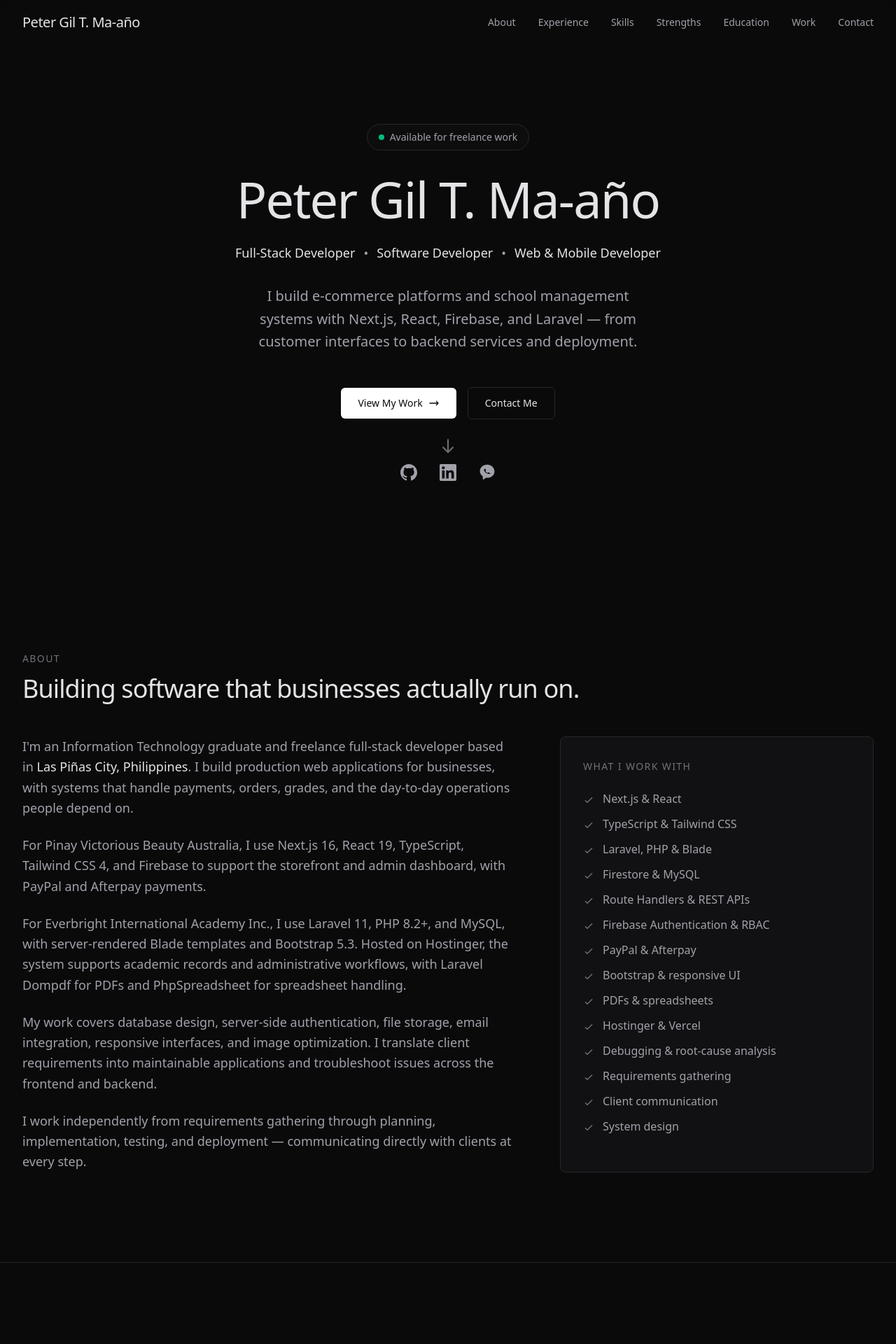
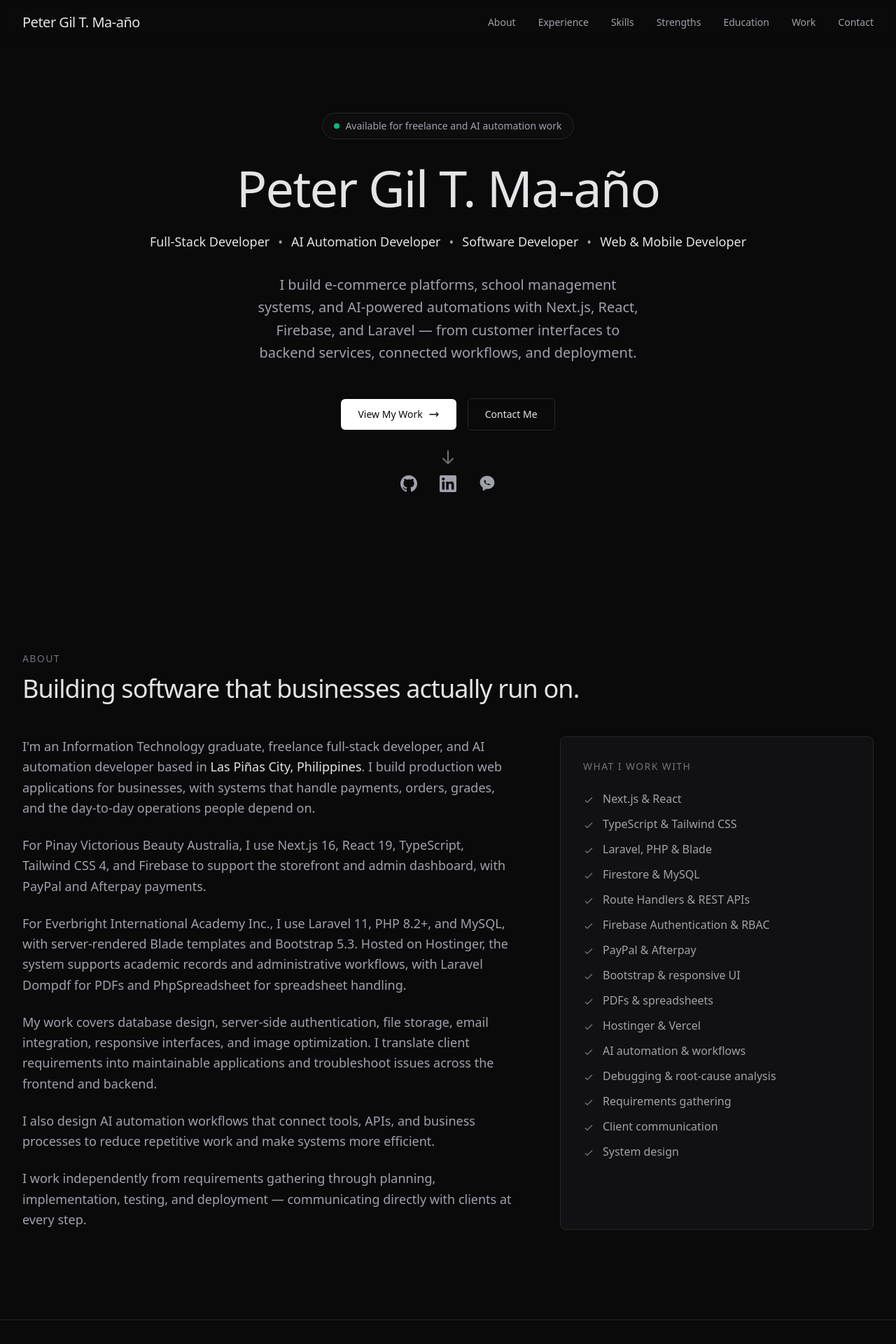
Before and after one commit to Ma-ano/Ma-ano_Portfolio, a React (Vite) app: page / in a window 1280 px wide. Shown: the top 1920 px of the page at 70% size. Built offline with nearby package versions, Linux system fonts and the light colour scheme.

Commit message:
Add AI automation to portfolio profile

```diff
--- a/index.html
+++ b/index.html
@@ -4,13 +4,13 @@
     <meta charset="UTF-8" />
     <link rel="icon" type="image/svg+xml" href="/favicon.svg" />
     <meta name="viewport" content="width=device-width, initial-scale=1.0" />
-    <meta name="description" content="Peter Gil T. Ma-año — Full-stack developer building e-commerce and school management applications with Next.js, React, TypeScript, Firebase, and Laravel." />
+    <meta name="description" content="Peter Gil T. Ma-año — Full-stack and AI automation developer building e-commerce, school management, and automated business systems with Next.js, React, Firebase, and Laravel." />
     <meta property="og:title" content="Peter Gil T. Ma-año — Full-Stack Developer Portfolio" />
-    <meta property="og:description" content="Full-stack developer building e-commerce and school management applications with Next.js, React, TypeScript, Firebase, and Laravel." />
+    <meta property="og:description" content="Full-stack and AI automation developer building e-commerce, school management, and automated business systems with Next.js, React, Firebase, and Laravel." />
     <meta property="og:type" content="website" />
     <meta name="twitter:card" content="summary_large_image" />
     <meta name="twitter:title" content="Peter Gil T. Ma-año — Full-Stack Developer Portfolio" />
-    <meta name="twitter:description" content="Full-stack developer building e-commerce and school management applications with Next.js, React, TypeScript, Firebase, and Laravel." />
+    <meta name="twitter:description" content="Full-stack and AI automation developer building e-commerce, school management, and automated business systems with Next.js, React, Firebase, and Laravel." />
     <title>Peter Gil T. Ma-año — Full-Stack Developer Portfolio</title>
   </head>
   <body>
--- a/src/components/about/profile.tsx
+++ b/src/components/about/profile.tsx
@@ -26,7 +26,8 @@ export default function About() {
             className="lg:col-span-3 space-y-6 text-lg leading-relaxed text-text-muted"
           >
             <p>
-              I'm an Information Technology graduate and freelance full-stack developer based in{' '}
+              I'm an Information Technology graduate, freelance full-stack developer, and AI
+              automation developer based in{' '}
               <span className="text-text">{profile.location}</span>. I build production web
               applications for businesses, with systems that handle
               payments, orders, grades, and the day-to-day operations people depend on.
@@ -47,6 +48,10 @@ export default function About() {
               email integration, responsive interfaces, and image optimization. I translate
               client requirements into maintainable applications and troubleshoot issues
               across the frontend and backend.
+            </p>
+            <p>
+              I also design AI automation workflows that connect tools, APIs, and business
+              processes to reduce repetitive work and make systems more efficient.
             </p>
             <p>
               I work independently from requirements gathering through planning, implementation,
@@ -78,6 +83,7 @@ export default function About() {
                   'Bootstrap & responsive UI',
                   'PDFs & spreadsheets',
                   'Hostinger & Vercel',
+                  'AI automation & workflows',
                   'Debugging & root-cause analysis',
                   'Requirements gathering',
                   'Client communication',
--- a/src/components/contact/contact.tsx
+++ b/src/components/contact/contact.tsx
@@ -17,9 +17,9 @@ export default function Contact() {
             Have a project in mind? Let's build it.
           </h2>
           <p className="section-subtitle">
-            I'm available for freelance and software development work. Whether you need a full
-            application built from the ground up or an existing system improved, I'd like to
-            hear about it.
+            I'm available for freelance software development and AI automation work. Whether you
+            need a full application, an automated workflow, or an existing system improved, I'd
+            like to hear about it.
           </p>
         </motion.div>
 
--- a/src/components/experience/timeline.tsx
+++ b/src/components/experience/timeline.tsx
@@ -14,7 +14,7 @@ const responsibilities = [
   {
     title: 'Sound engineering practices',
     description:
-      'Build with Next.js, React, Firebase, and Laravel MVC with Blade, covering database design, server-side authentication, payment and email integration, PDF and spreadsheet handling, and responsive interfaces.',
+      'Build with Next.js, React, Firebase, and Laravel MVC with Blade, covering database design, server-side authentication, payment and email integration, PDF and spreadsheet handling, responsive interfaces, and AI automation workflows.',
   },
 ]
 
@@ -42,7 +42,7 @@ export default function Experience() {
             transition={{ duration: 0.6, ease: 'easeOut', delay: 0.1 }}
             className="lg:col-span-4"
           >
-            <h3 className="text-xl font-medium text-text">Freelance Full-Stack Developer</h3>
+            <h3 className="text-xl font-medium text-text">Freelance Full-Stack & AI Automation Developer</h3>
             <p className="mt-2 text-base text-text-muted">Philippines</p>
             <p className="mt-1 text-sm text-text-subtle">2025 – Present</p>
             <p className="mt-6 text-base leading-relaxed text-text-muted">
--- a/src/components/heroes/hero.tsx
+++ b/src/components/heroes/hero.tsx
@@ -21,7 +21,7 @@ export default function Hero() {
                 <span className="animate-ping absolute inline-flex h-full w-full rounded-full bg-emerald-500 opacity-75" />
                 <span className="relative inline-flex rounded-full h-2 w-2 bg-emerald-500" />
               </span>
-              Available for freelance work
+              Available for freelance and AI automation work
             </span>
           </motion.div>
 
@@ -43,6 +43,8 @@ export default function Hero() {
           >
             <span className="font-medium text-text">Full-Stack Developer</span>
             <span aria-hidden="true">•</span>
+            <span className="font-medium text-text">AI Automation Developer</span>
+            <span aria-hidden="true">•</span>
             <span className="font-medium text-text">Software Developer</span>
             <span aria-hidden="true">•</span>
             <span className="font-medium text-text">Web & Mobile Developer</span>
@@ -54,8 +56,9 @@ export default function Hero() {
             transition={{ duration: 0.8, ease: 'easeOut', delay: 0.3 }}
             className="mt-8 text-lg sm:text-xl text-text-muted max-w-2xl mx-auto leading-relaxed text-balance"
           >
-            I build e-commerce platforms and school management systems with Next.js, React,
-            Firebase, and Laravel — from customer interfaces to backend services and deployment.
+            I build e-commerce platforms, school management systems, and AI-powered automations
+            with Next.js, React, Firebase, and Laravel — from customer interfaces to backend
+            services, connected workflows, and deployment.
           </motion.p>
 
           <motion.div
--- a/src/data/profile.ts
+++ b/src/data/profile.ts
@@ -1,6 +1,6 @@
 export const profile = {
   name: 'Peter Gil T. Ma-año',
-  roles: ['Full-Stack Developer', 'Software Developer', 'Web & Mobile Developer'],
+  roles: ['Full-Stack Developer', 'AI Automation Developer', 'Software Developer', 'Web & Mobile Developer'],
   location: 'Las Piñas City, Philippines',
   phone: '0961 317 6898',
   email: 'manopetergil@gmail.com',
@@ -159,6 +159,10 @@ export const skillCategories: SkillCategory[] = [
     label: 'Tools',
     skills: ['Git', 'GitHub', 'VS Code', 'npm', 'Vite', 'PHPUnit 10.5', 'Hostinger', 'Apache .htaccess', 'Vercel', 'Firebase', 'AI-Assisted Development Tools'],
   },
+  {
+    label: 'AI & Automation',
+    skills: ['AI Automation', 'Workflow Automation', 'Automation Architecture', 'API Integrations', 'AI-Assisted Development Tools'],
+  },
 ]
 
 export const coreStrengths = [
@@ -171,6 +175,7 @@ export const coreStrengths = [
   'Independent Work',
   'Project Planning',
   'Technical Communication',
+  'AI Automation',
   'Adaptability',
 ] as const
 
```
Also changed, not shown: 1 other file (tests, documents, lock files or other folders).
